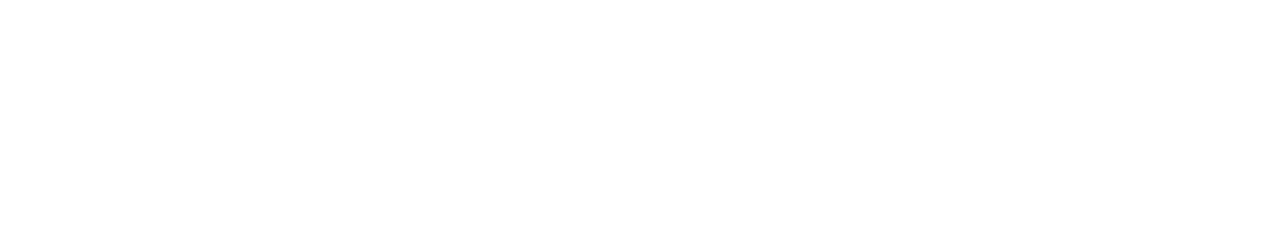
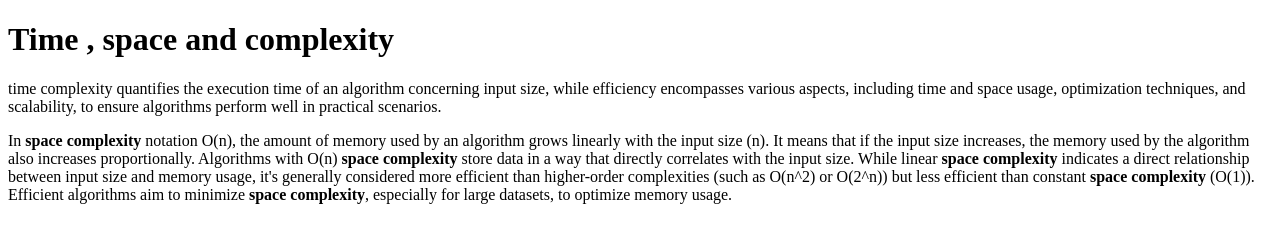
Before and after one commit to acciojob/time-and-space-complexity-mnaseeajit, a website: page main.html in a window 1280 px wide. Drawn offline with Linux system fonts and the light colour scheme.

Commit message:
created a submission

```diff
--- a/main.html
+++ b/main.html
@@ -10,7 +10,9 @@
 	<!-- the entire body must be written by student -->
     <script type="text/javascript" src="./script.js">
 </script>
-
+	<h1>Time , space and complexity</h1>
+	<p>time complexity quantifies the execution time of an algorithm concerning input size, while efficiency encompasses various aspects, including time and space usage, optimization techniques, and scalability, to ensure algorithms perform well in practical scenarios.</p>
+    <p>In <b>space complexity</b> notation O(n), the amount of memory used by an algorithm grows linearly with the input size (n). It means that if the input size increases, the memory used by the algorithm also increases proportionally. Algorithms with O(n) <b>space complexity</b> store data in a way that directly correlates with the input size. While linear <b>space complexity</b> indicates a direct relationship between input size and memory usage, it's generally considered more efficient than higher-order complexities (such as O(n^2) or O(2^n)) but less efficient than constant <b>space complexity</b> (O(1)). Efficient algorithms aim to minimize <b>space complexity</b>, especially for large datasets, to optimize memory usage.</p>
 </body>
 
 </html>
```
